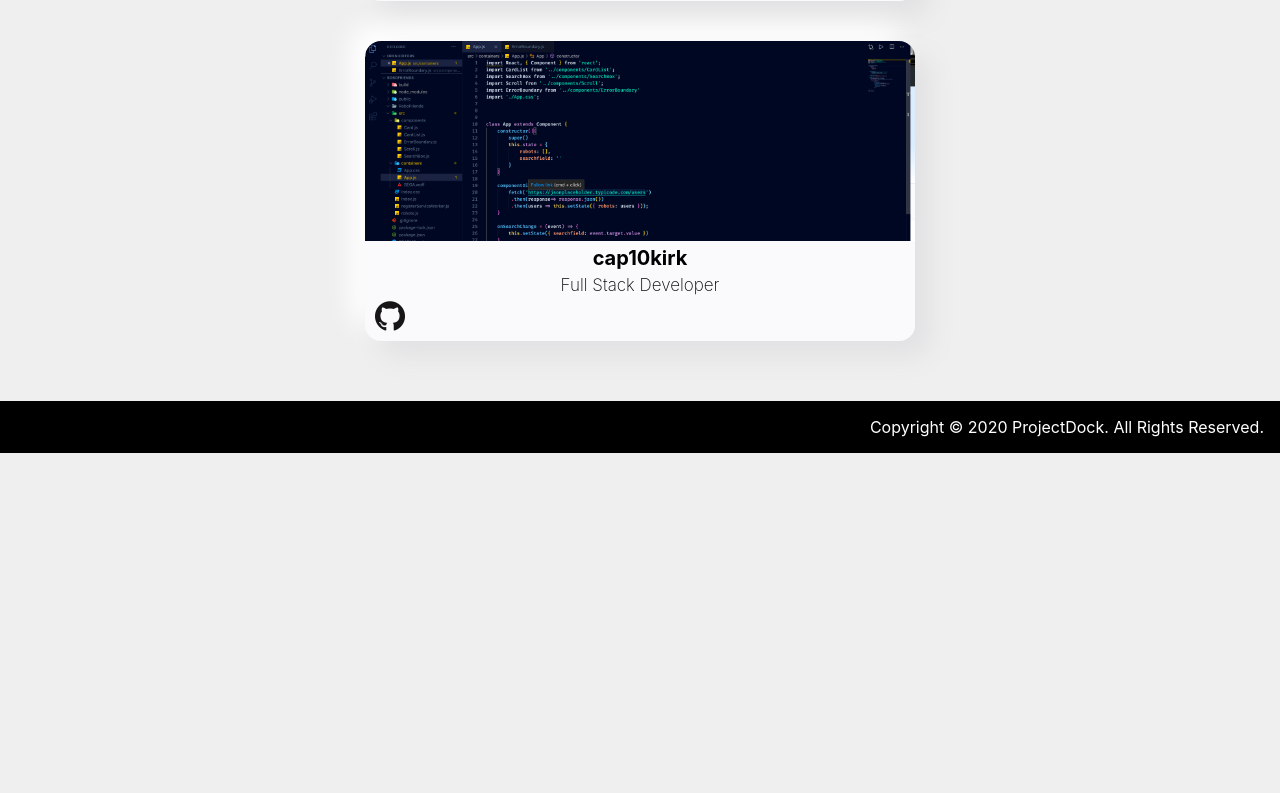
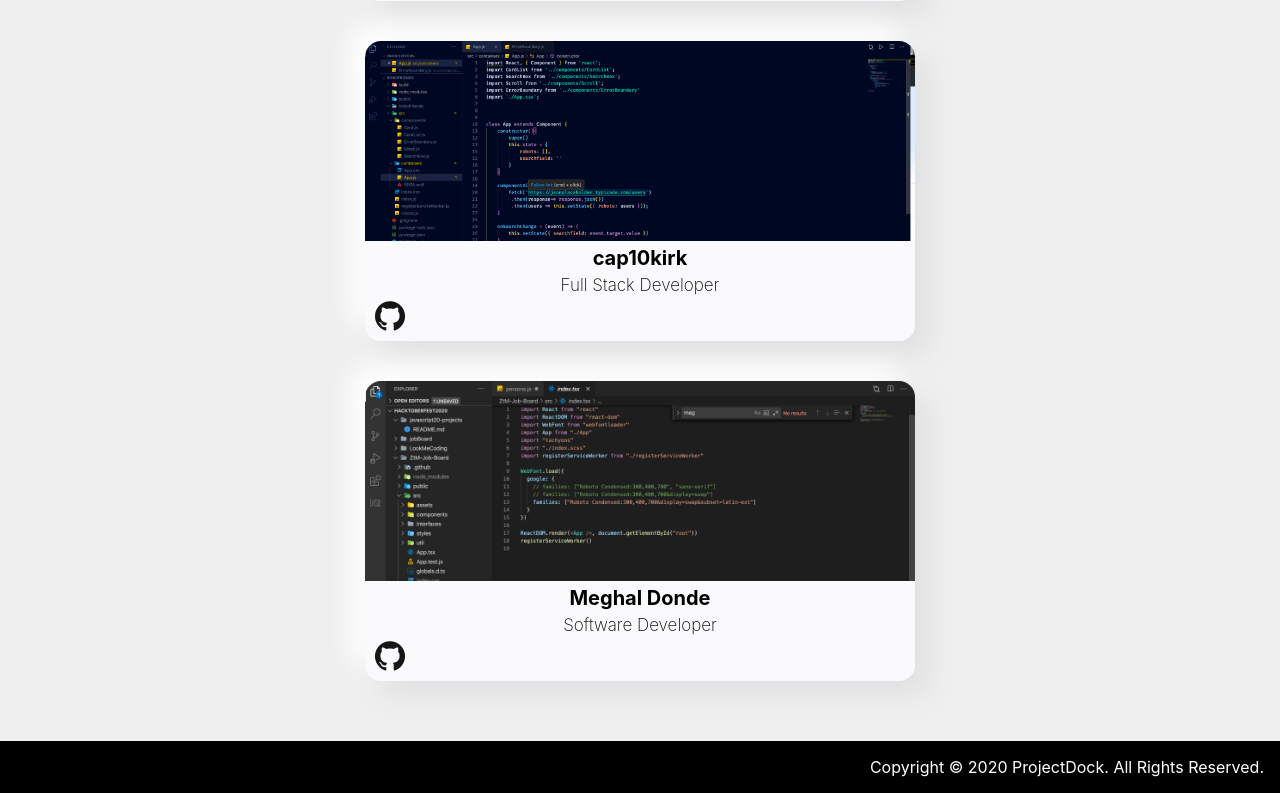
Before and after one commit to ProjectDock/LookMeCoding, a React (Create React App) app: page / in a window 1280 px wide. Shown: the part 4499-5292 px from the top of the page. Before the commit the page ends 4952 px from the top, so only its background shows below. Built offline with nearby package versions, Linux system fonts and the light colour scheme.

Commit message:
added entry, changed content.js and screenshots

```diff
--- a/src/CONTRIBUTE_HERE/content.js
+++ b/src/CONTRIBUTE_HERE/content.js
@@ -80,6 +80,12 @@
         title: 'Full Stack Developer',
         image: 'cap10kirk/cap10kirk_codes.png',
         github: 'https://github.com/Cap10Kirk',
+    },
+    {
+        name: 'Meghal Donde',
+        title: 'Software Developer',
+        image: 'meghaldonde/meghaldonde.png',
+        github: 'https://github.com/meghaldonde',
     }
 
     /** ======== Place your infos above ======== **/
```
Also changed, not shown: src/CONTRIBUTE_HERE/screenshots/meghaldonde/meghaldonde.png (added). Lines whose indentation alone changed are shown as unchanged.
